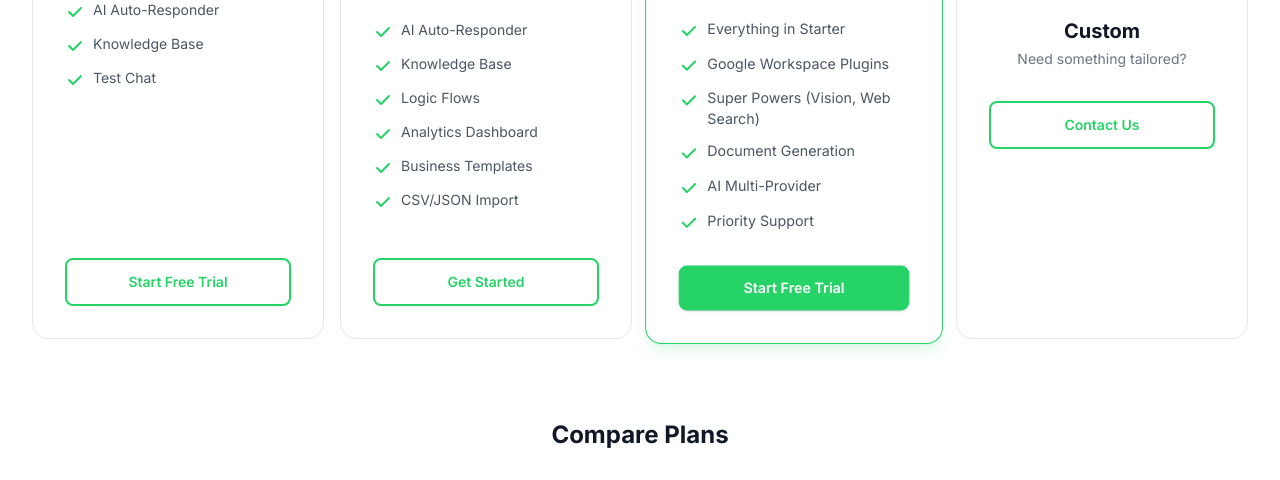
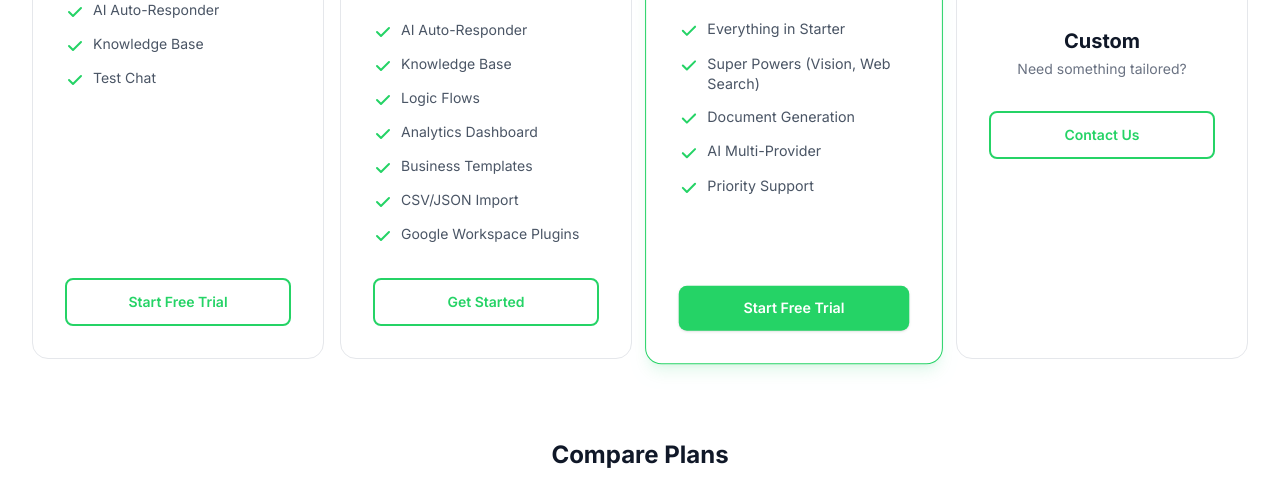
Before and after one commit to LiveRock/waai-website, an Astro site: page /pricing in a window 1280 px wide. Shown: the part 570-1050 px from the top of the page. Built offline with nearby package versions, Linux system fonts and the light colour scheme; Astro itself is replaced by a stand-in of ours; no server answers.

Commit message:
Update pricing page: Google Workspace Plugins now available for Starter plan
Co-Authored-By: Claude Opus 4.7 <noreply@anthropic.com>

```diff
--- a/src/pages/pricing.astro
+++ b/src/pages/pricing.astro
@@ -31,8 +31,8 @@ function formatLimit(val: number | null | undefined): string {
 
 const planFeatureMap: Record<string, string[]> = {
   trial: ['AI Auto-Responder', 'Knowledge Base', 'Test Chat'],
-  starter: ['AI Auto-Responder', 'Knowledge Base', 'Logic Flows', 'Analytics Dashboard', 'Business Templates', 'CSV/JSON Import'],
-  pro: ['Everything in Starter', 'Google Workspace Plugins', 'Super Powers (Vision, Web Search)', 'Document Generation', 'AI Multi-Provider', 'Priority Support'],
+  starter: ['AI Auto-Responder', 'Knowledge Base', 'Logic Flows', 'Analytics Dashboard', 'Business Templates', 'CSV/JSON Import', 'Google Workspace Plugins'],
+  pro: ['Everything in Starter', 'Super Powers (Vision, Web Search)', 'Document Generation', 'AI Multi-Provider', 'Priority Support'],
 };
 
 // Build plans from DB data; fall back to hardcoded if API unreachable
@@ -201,7 +201,7 @@ const faqItems = [
               ))}
               {[
                 { label: 'AI Auto-Responder', plans: ['trial', 'starter', 'pro'] },
-                { label: 'Google Workspace Plugins', plans: ['pro'] },
+                { label: 'Google Workspace Plugins', plans: ['starter', 'pro'] },
                 { label: 'Super Powers (Vision, Search)', plans: ['pro'] },
                 { label: 'Document Generation', plans: ['pro'] },
               ].map((row) => (
```
